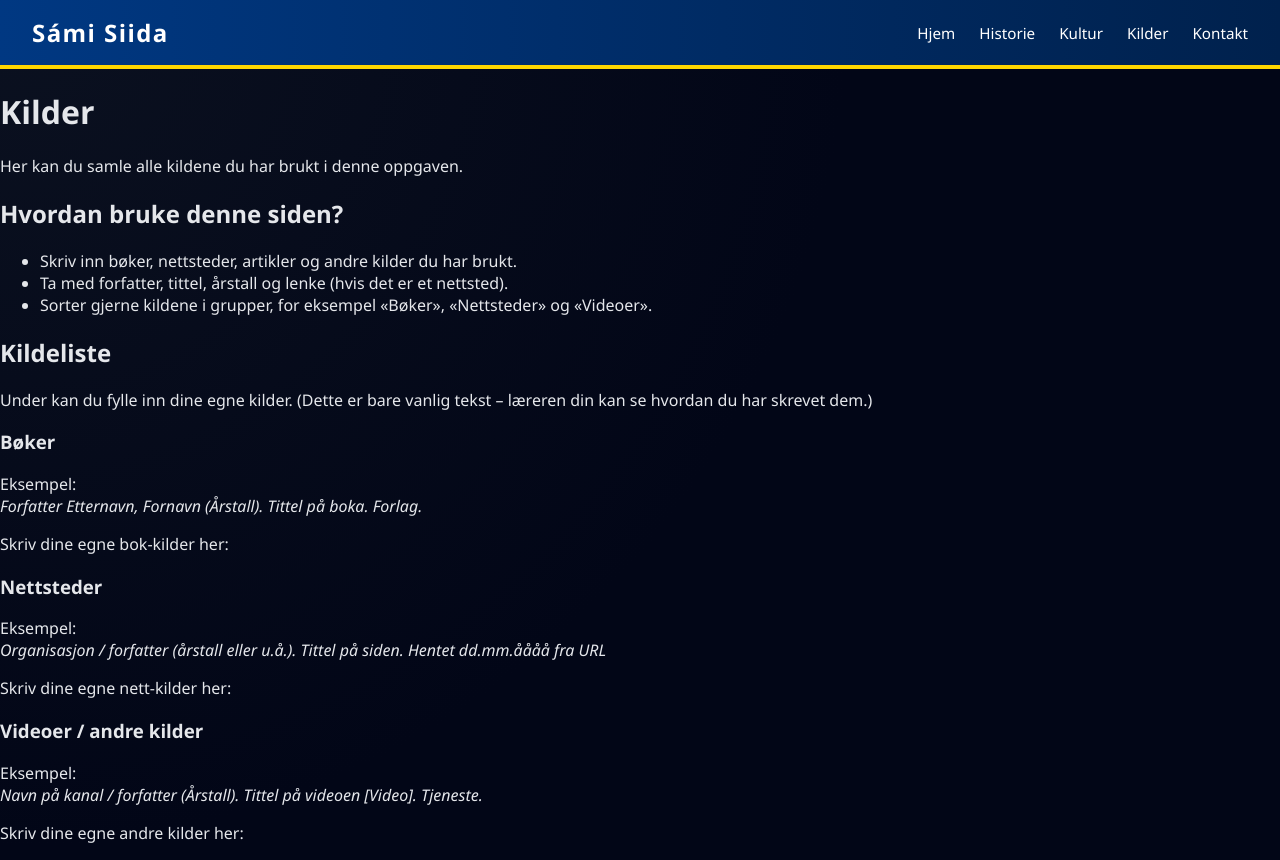
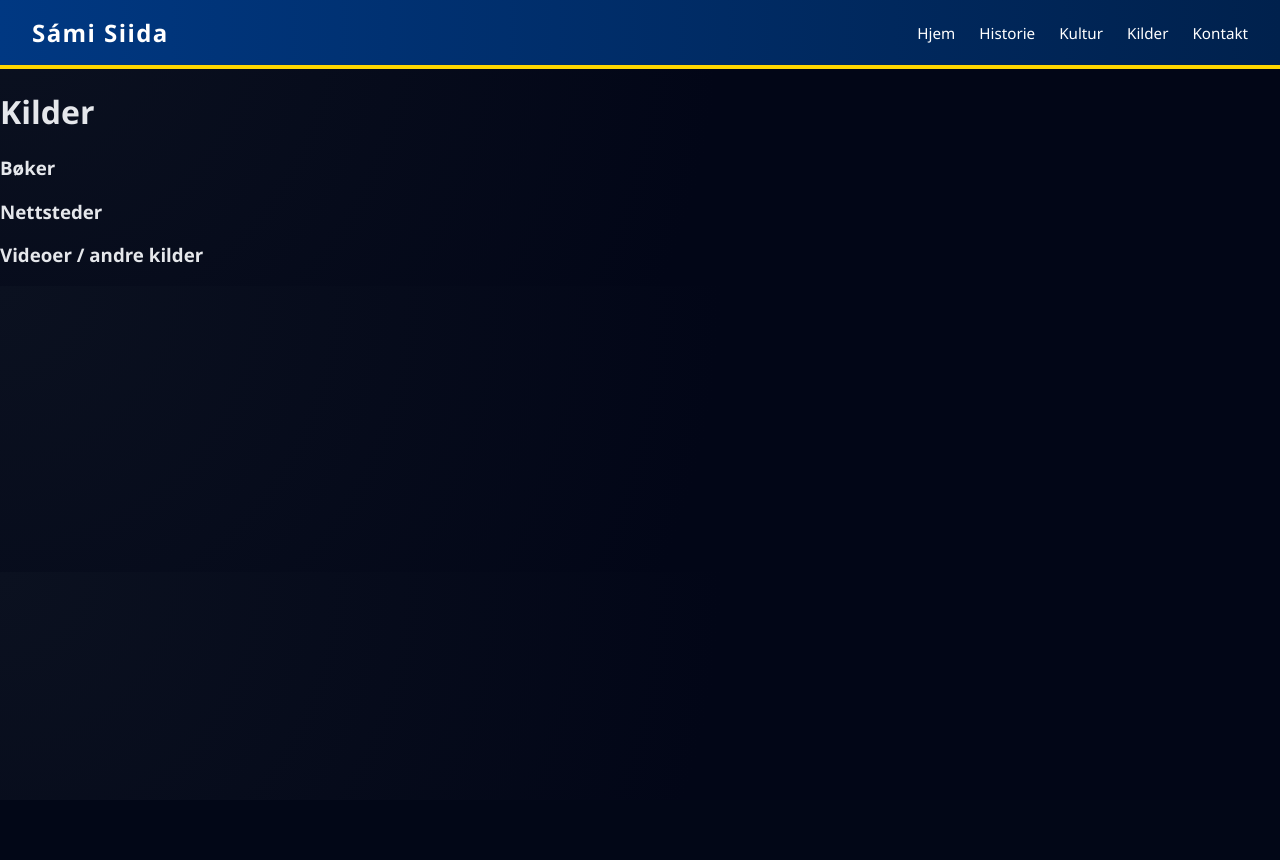
Before and after one commit to EbbGithub08/Samisk-oppgave, a Flask app: page /kilder in a window 1280 px wide. After the commit the page ends 263 px from the top, so only its background shows below. Run offline with Flask 3, Linux system fonts and the light colour scheme.

Commit message:
bilde frfr

```diff
--- a/templates/historie.html
+++ b/templates/historie.html
@@ -43,7 +43,7 @@
                 </div>
                 <div class="history-illustration">
                     <div class="image-frame">
-                        <img src="{{ url_for('static', filename='img/sapmi-kart.jpg') }}"
+                        <img src="{{ url_for('static', filename='img/samiske_språksoner.png') }}"
                              alt="Kart over Sápmi-området"
                              class="history-hero-image">
                     </div>
--- a/templates/kilder.html
+++ b/templates/kilder.html
@@ -6,61 +6,19 @@
 <main class="page-section">
     <header class="section-header">
         <h1>Kilder</h1>
-        <p>Her kan du samle alle kildene du har brukt i denne oppgaven.</p>
     </header>
 
-    <section class="info-block">
-        <h2>Hvordan bruke denne siden?</h2>
-        <ul>
-            <li>Skriv inn bøker, nettsteder, artikler og andre kilder du har brukt.</li>
-            <li>Ta med forfatter, tittel, årstall og lenke (hvis det er et nettsted).</li>
-            <li>Sorter gjerne kildene i grupper, for eksempel «Bøker», «Nettsteder» og «Videoer».</li>
-        </ul>
-    </section>
-
     <section class="sources-list">
-        <h2>Kildeliste</h2>
-        <p>Under kan du fylle inn dine egne kilder. (Dette er bare vanlig tekst – læreren din kan se hvordan du har skrevet dem.)</p>
-
         <div class="source-category">
             <h3>Bøker</h3>
-            <p>
-                Eksempel:<br>
-                <em>Forfatter Etternavn, Fornavn (Årstall). Tittel på boka. Forlag.</em>
-            </p>
-            <p>
-                Skriv dine egne bok-kilder her:
-            </p>
-            <p>
-                <!-- Her kan du skrive egne kilder, f.eks.: -->
-                <!-- Hansen, Kari (2020). Samisk kultur gjennom tidene. Nord Forlag. -->
-            </p>
         </div>
 
         <div class="source-category">
             <h3>Nettsteder</h3>
-            <p>
-                Eksempel:<br>
-                <em>Organisasjon / forfatter (årstall eller u.å.). Tittel på siden. Hentet dd.mm.åååå fra URL</em>
-            </p>
-            <p>
-                Skriv dine egne nett-kilder her:
-            </p>
-            <p>
-                <!-- Eksempel på hvordan du kan skrive en nett-kilde: -->
-                <!-- Store norske leksikon (u.å.). Samer. Hentet 06.01.2026 fra https://snl.no/samer -->
-            </p>
         </div>
 
         <div class="source-category">
             <h3>Videoer / andre kilder</h3>
-            <p>
-                Eksempel:<br>
-                <em>Navn på kanal / forfatter (Årstall). Tittel på videoen [Video]. Tjeneste.</em>
-            </p>
-            <p>
-                Skriv dine egne andre kilder her:
-            </p>
         </div>
     </section>
 </main>
```
